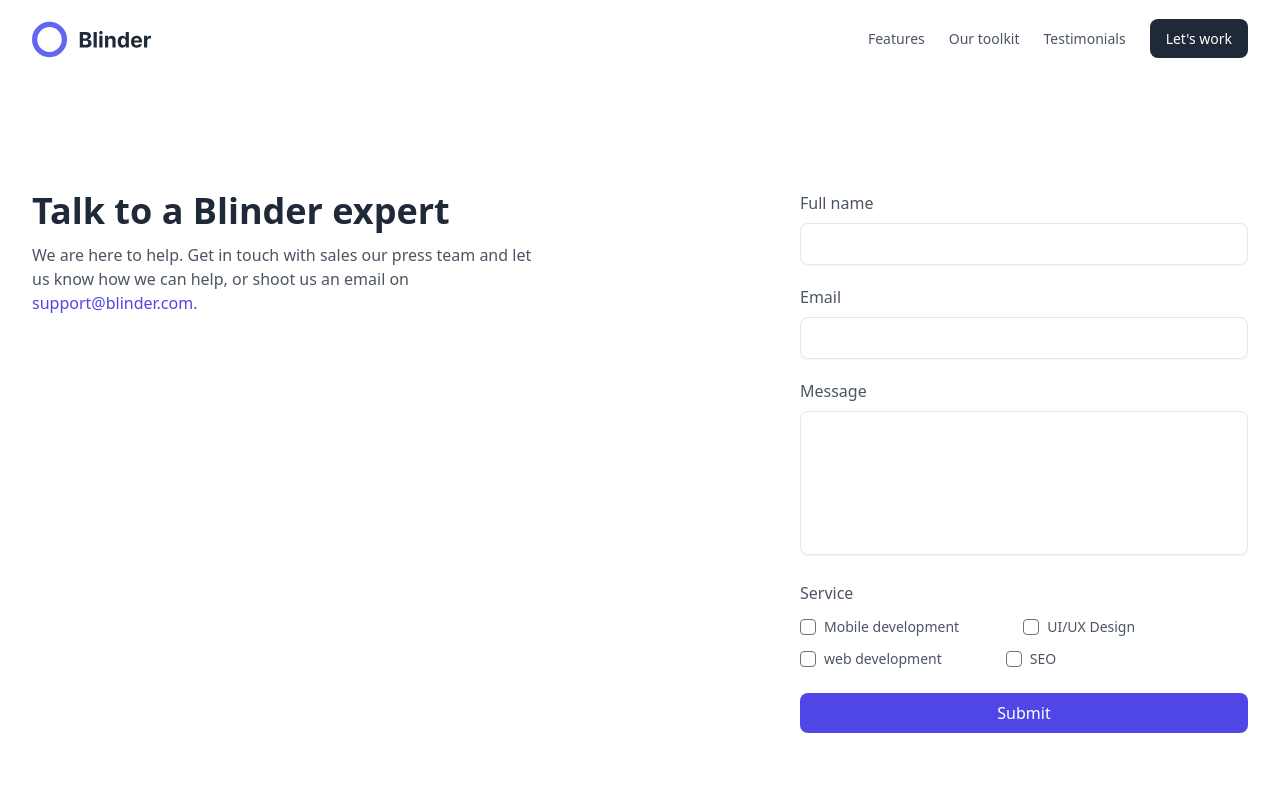
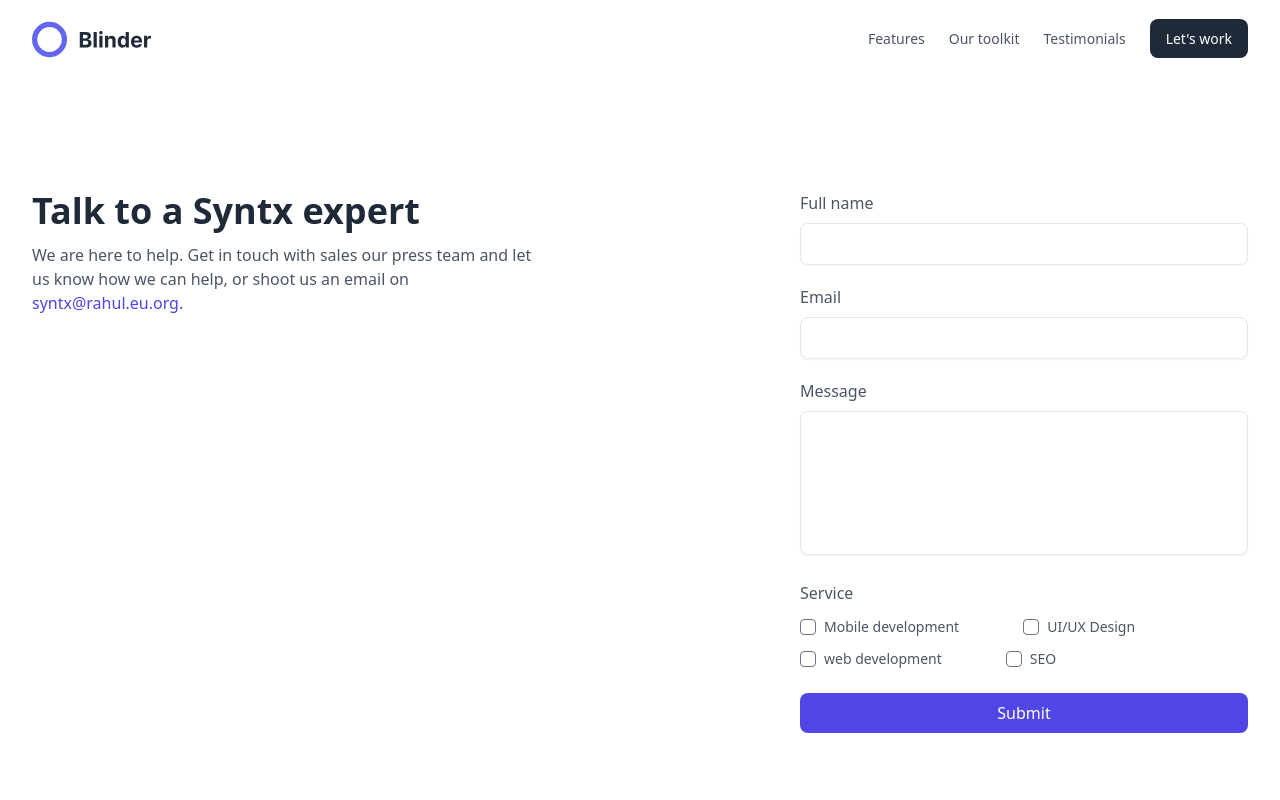
Before and after one commit to rahulblob/reactjs-website, a Next.js app: page /get-started in a window 1280 px wide. Shown: the top 800 px of the page. Built offline with nearby package versions, Linux system fonts and the light colour scheme.

Commit message:
Update get-started.js

```diff
--- a/pages/get-started.js
+++ b/pages/get-started.js
@@ -14,24 +14,24 @@ export default function GetStarted() {
   return (
     <>
       <Head>
-        <title>Contact us - Blinder</title>
+        <title>Contact us - Syntx</title>
       </Head>
       <div className='pt-28 pb-12'>
         <div className='custom-screen text-gray-600'>
           <div className='max-w-lg mx-auto gap-12 justify-between lg:flex lg:max-w-none'>
             <div className='max-w-lg sm:text-center lg:text-left'>
               <h1 className='text-gray-800 text-3xl font-semibold sm:text-4xl'>
-                Talk to a Blinder expert
+                Talk to a Syntx expert
               </h1>
               <p className='mt-3'>
                 We are here to help. Get in touch with sales our press team and
                 let us know how we can help, or shoot us an email on{" "}
                 <a
-                  href='mailto:support@blinder.com'
+                  href='mailto:syntx@rahul.eu.org'
                   target='_blank'
                   rel='noreferrer'
                   className='text-indigo-600 hover:text-indigo-400 font-medium duration-150'>
-                  support@blinder.com.
+                  syntx@rahul.eu.org.
                 </a>
               </p>
             </div>
```
